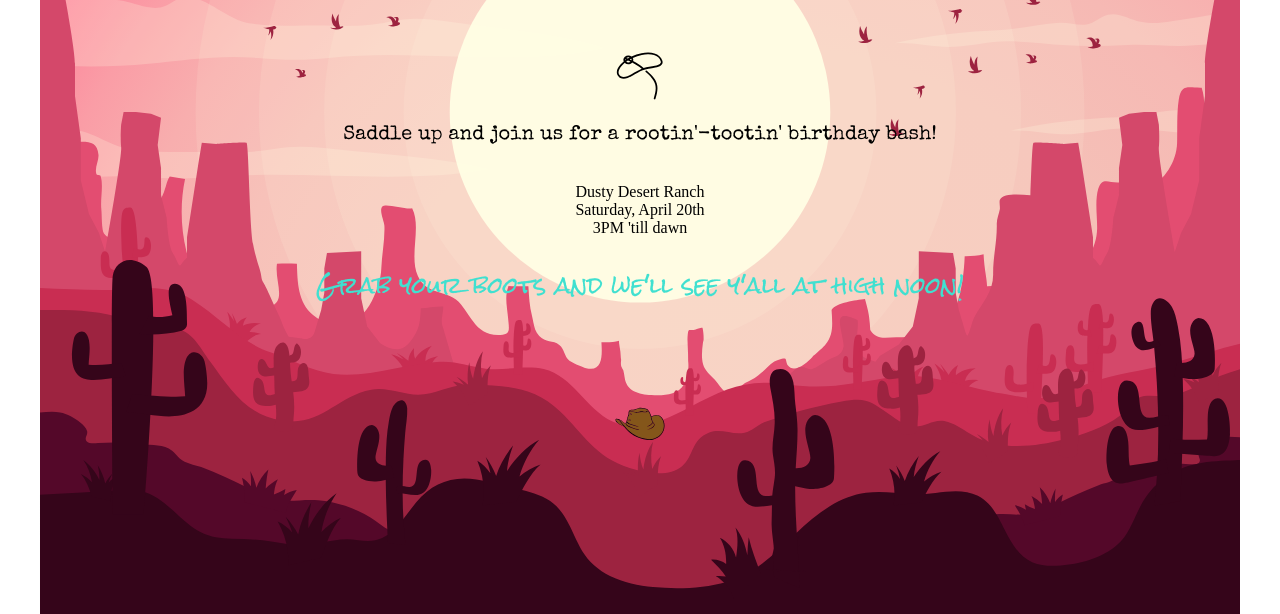
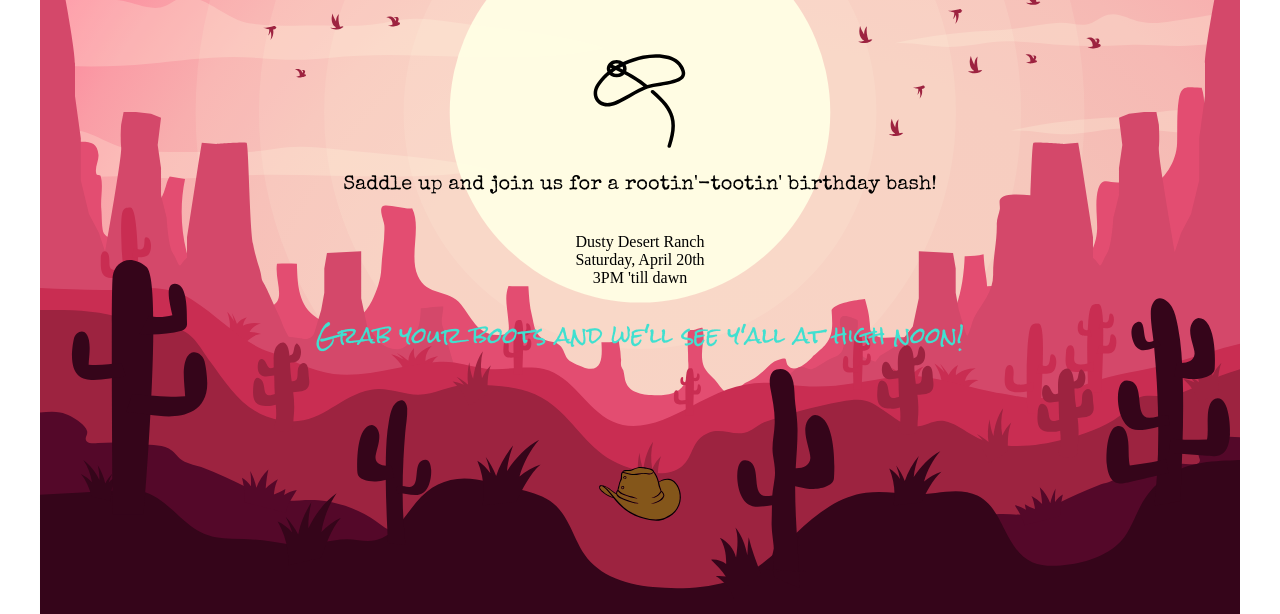
Before and after one commit to sabbycorrie-cyber/birthday.invitation, a plain HTML site: page index.html in a window 1280 px wide. Shown: the part 186-800 px from the top of the page. Drawn offline with nearby package versions, Linux system fonts and the light colour scheme.

Commit message:
"CSS - changes properties of lasso and cowboy hat, added shadow to signoff"

```diff
--- a/styles/index.css
+++ b/styles/index.css
@@ -28,7 +28,7 @@ main {
 }
 
 .lasso {
-    width: 50px;
+    width: 100px;
     height: auto;
     margin: 40px o;
 }
@@ -43,10 +43,11 @@ main {
     font-family: "Rock Salt", cursive;
     font-size: 22px;
     color: turquoise;
+    text-shadow: 0 0 10px rgb(white);
 }
 
 .hat {
-    width: 60px;
+    width: 100px;
     height: auto;
     margin-top: 60px;
 }
--- a/styles/stylesheet.css
+++ b/styles/stylesheet.css
@@ -28,7 +28,7 @@ main {
 }
 
 .lasso {
-    width: 50px;
+    width: 100px;
     height: auto;
     margin: 40px o;
 }
@@ -43,10 +43,11 @@ main {
     font-family: "Rock Salt", cursive;
     font-size: 22px;
     color: turquoise;
+    text-shadow: 0 0 10px rgb(white);
 }
 
 .hat {
-    width: 60px;
+    width: 100px;
     height: auto;
     margin-top: 60px;
 }
```
